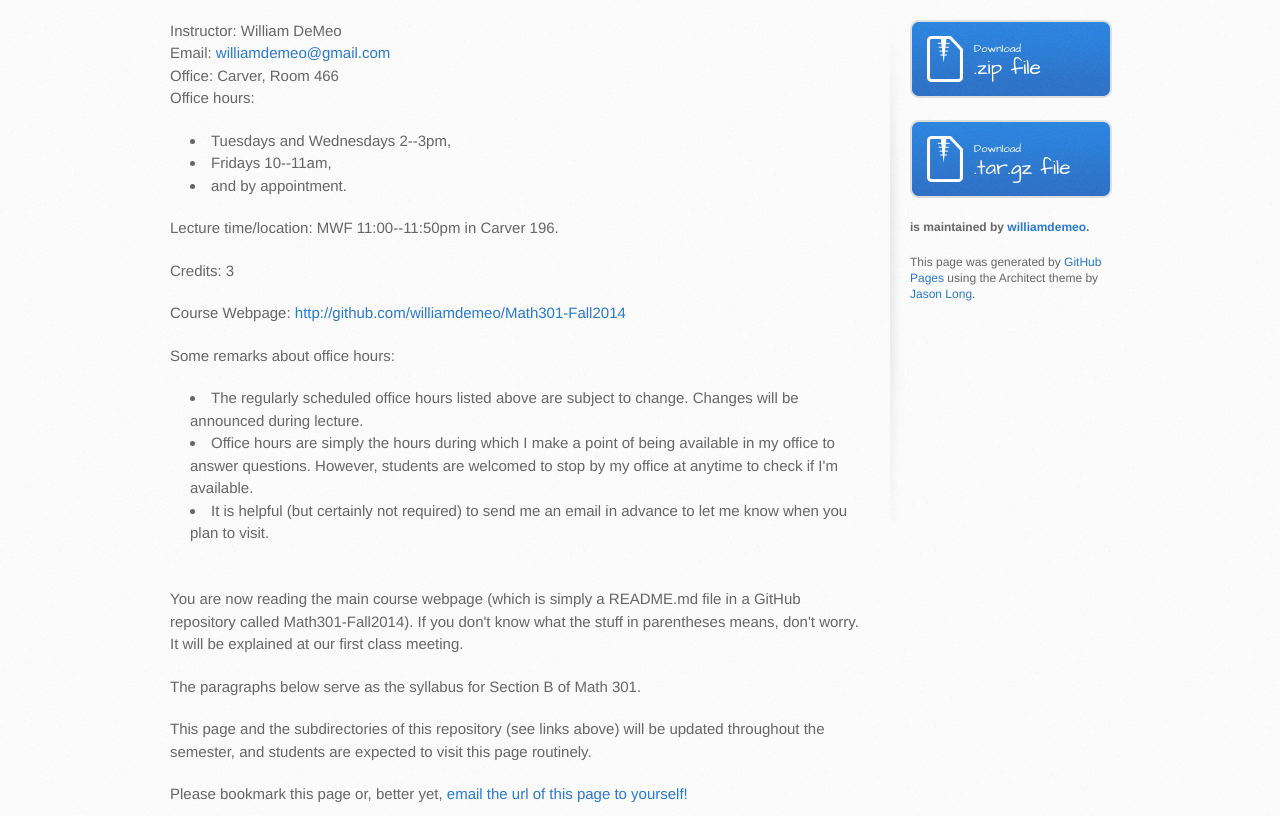
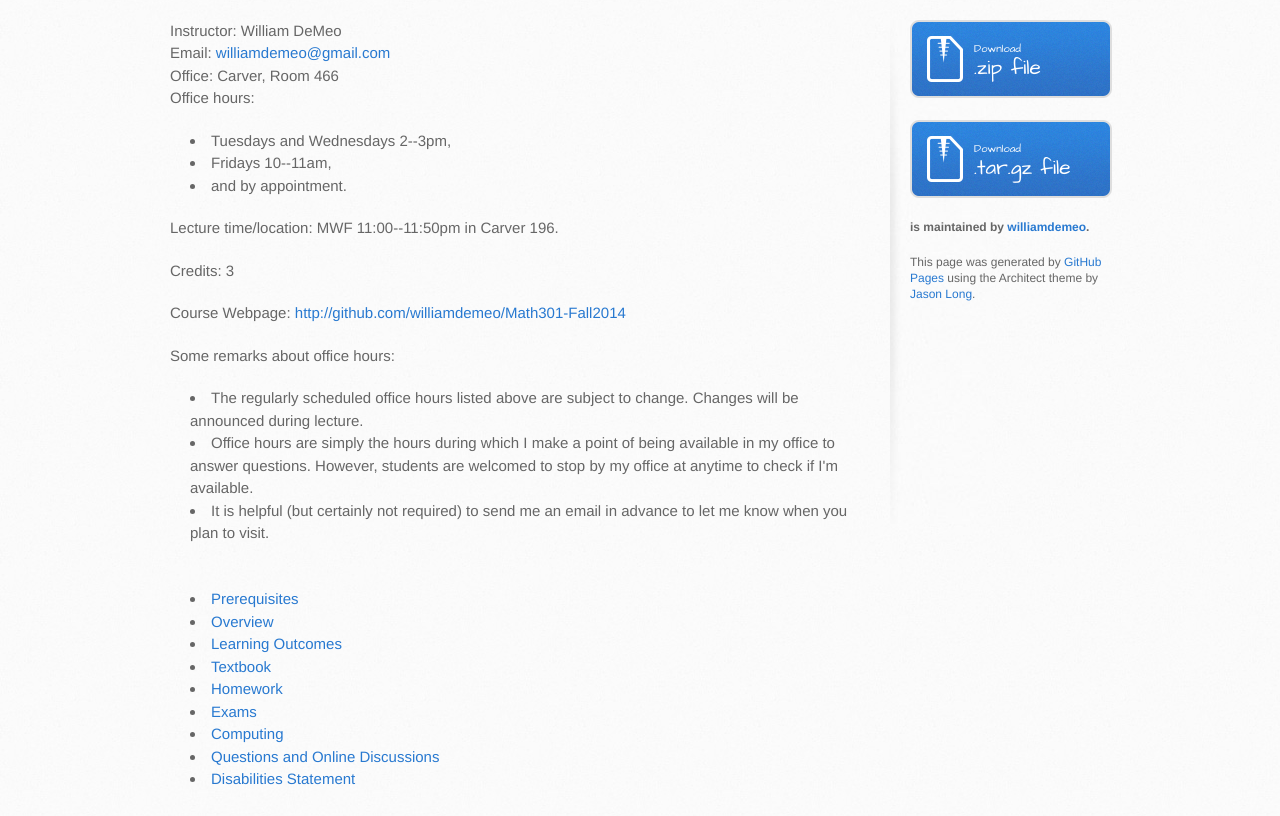
Before and after one commit to YChuan1115/Math301-Fall2014, a plain HTML site: page index.html in a window 1280 px wide. Shown: the part 126-942 px from the top of the page. Drawn offline with Linux system fonts and the light colour scheme.

Commit message:
fixed problem with index.html

```diff
--- a/index.html
+++ b/index.html
@@ -54,22 +54,7 @@ are welcomed to stop by my office at anytime to check if I'm available.<br>
 </li>
 <li>It is helpful (but certainly not required) to send me an email in advance to let
 me know when you plan to visit.</li>
-</ul><hr><p>You are now reading the main course webpage (which is simply a README.md
-file in a GitHub repository called Math301-Fall2014).  If you don't know what
-the stuff in parentheses means, don't worry. It will be explained at our first
-class meeting. </p>
-
-<p>The paragraphs below serve as the syllabus for Section B of Math 301.</p>
-
-<p><em>This page and the subdirectories of this repository (see links above) will
- be updated throughout the semester, and students are expected to visit this
- page routinely.</em> </p>
-
-<p>Please bookmark this page or, better yet,
-<a href="mailto:?subject=MATH%20301%20webpage&amp;body=The%20Math%20301%20webpage%20is%0A%20http://github.com/williamdemeo/Math301-Fall2014">email the url of this
- page to yourself!</a></p>
-
-<p>For this class the ISU Blackboard system will be used only for recording test scores. </p>
+</ul>
 
 <hr><ul>
 <li><a href="#prerequisites">Prerequisites</a></li>
```
